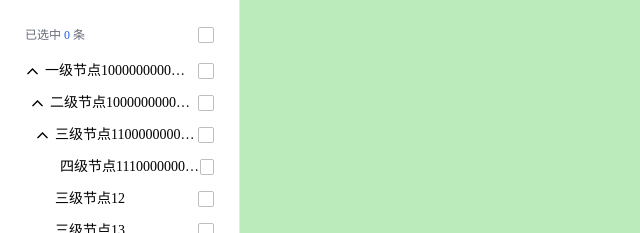
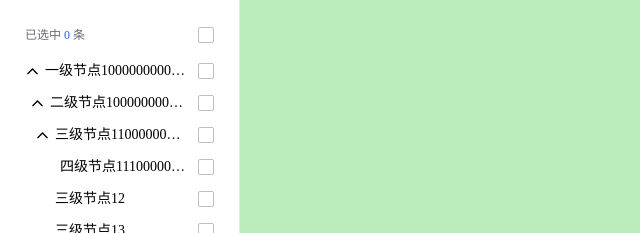
Before and after one commit to wanghaozz7/Component-library, a Vue app: page / in a window 1280 px wide. Shown: the top 233 px of the page, without its empty margins (0-640 px from the left). Built offline with nearby package versions, Linux system fonts and the light colour scheme.

Commit message:
完成了文字最大宽度对齐功能的开发

```diff
--- a/src/components/sideBar/components/collapse/collapseItem/index.vue
+++ b/src/components/sideBar/components/collapse/collapseItem/index.vue
@@ -84,6 +84,8 @@ let isFold = ref(true);
 let hiddenPartHeight = ref(0);
 // 选中的叶子节点个数
 let count = ref(0);
+// 行宽
+let rowWidth = ref(209);
 
 // 展示部分的高度(传参可以改变)
 const showPartHeight = props.rowHeight;
@@ -106,7 +108,7 @@ const getLeftOffset = computed(() => {
 
 // 获取文本最大宽度
 const getMaxWidth = computed(() => {
-  return 140;
+  return rowWidth.value - 69 - getLeftOffset.value + (isLeaf() ? 15 : 0);
 });
 
 // 当前节点被点击
@@ -174,6 +176,8 @@ const handleChildCountChange = (change) => {
 onMounted(() => {
   // 获取隐藏部分的高度
   hiddenPartHeight.value = ctx.$refs.hiddenPart.offsetHeight;
+  // 获取行宽
+  rowWidth.value = ctx.$refs.hiddenPart.offsetWidth;
   // 节点是否展开
   if (props.defaultUnfoldAll || props.node.defaultUnfold) isFold.value = false;
 });
```
